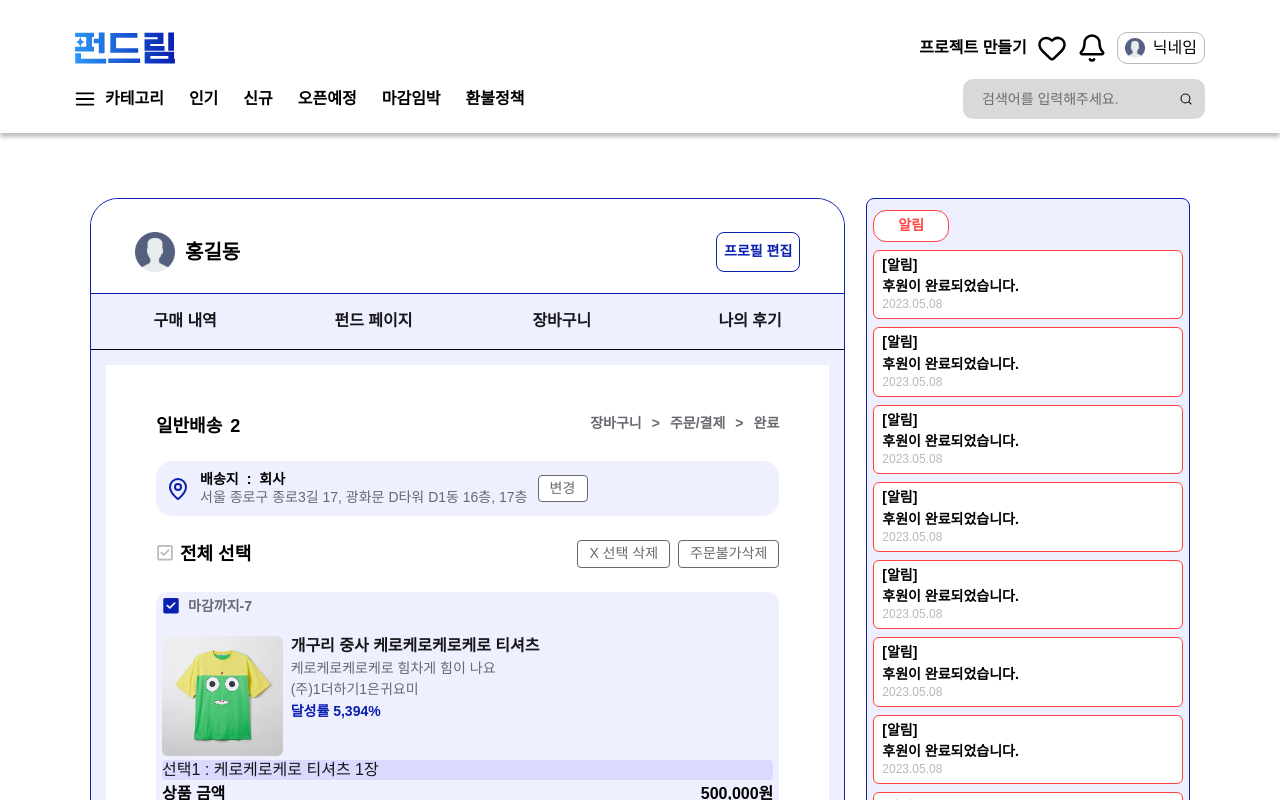
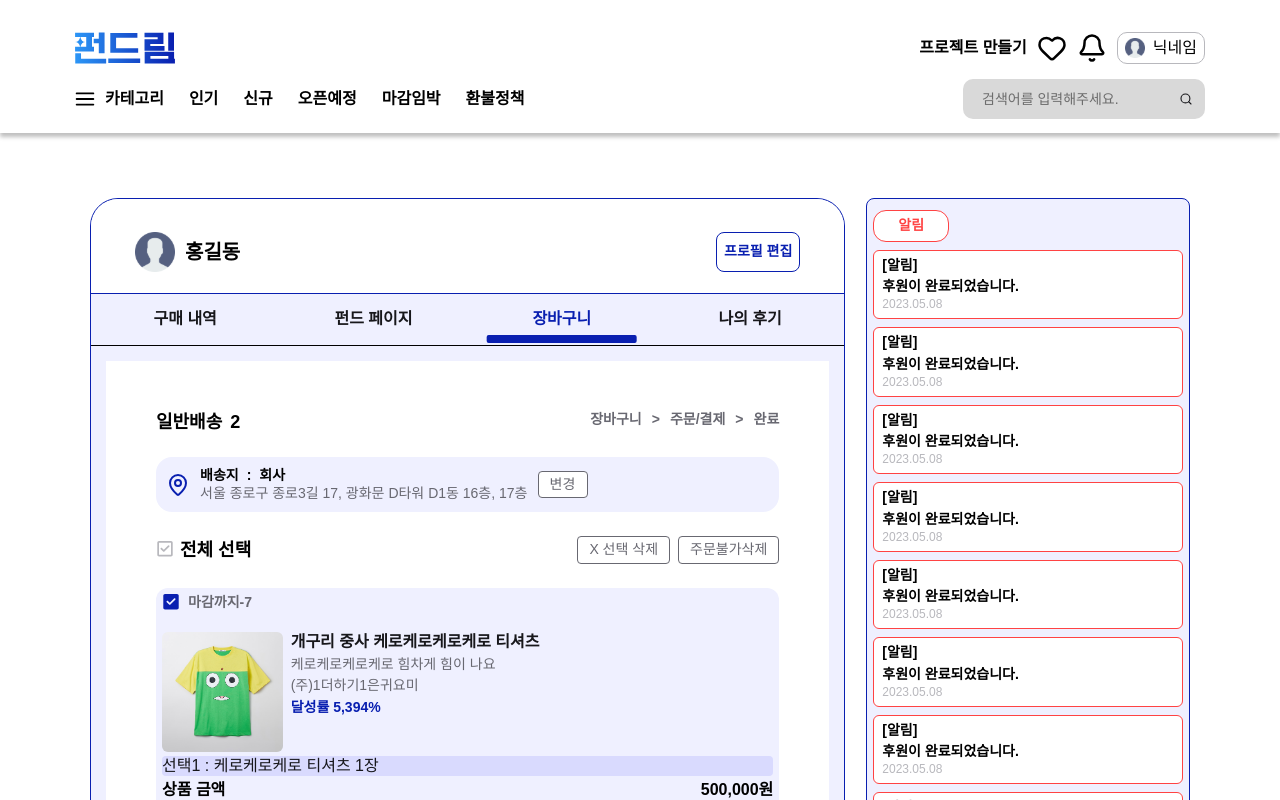
Before and after one commit to FRONTENDBOOTCAMP-13th/Final-11-Cutie, a Next.js app: page /accounts/cart in a window 1280 px wide. Shown: the top 800 px of the page. Built offline with nearby package versions, Linux system fonts and the light colour scheme.

Commit message:
✨ add account tab

```diff
--- a/src/components/tab/myPageTab.tsx
+++ b/src/components/tab/myPageTab.tsx
@@ -1,21 +1,44 @@
-// 마이페이지탭
+'use client';
+
+import { usePathname, useRouter } from 'next/navigation';
+import { useEffect, useState } from 'react';
+
 export function ProductTabs() {
+  const router = useRouter();
+  const pathname = usePathname();
+
+  const tabs = [
+    { label: '구매 내역', path: '/accounts' },
+    { label: '펀드 페이지', path: '/accounts/fund' },
+    { label: '장바구니', path: '/accounts/cart' },
+    { label: '나의 후기', path: '/accounts/myReview' },
+  ];
+
+  const [selectedPath, setSelectedPath] = useState(pathname);
+
+  useEffect(() => {
+    setSelectedPath(pathname);
+  }, [pathname]);
+
   return (
     <div className="bg-primary-50 font-pretendard w-full border-b border-primary-100">
-      <nav className="flex w-full ">
-        {['구매 내역', '펀드 페이지', '장바구니', '나의 후기'].map(tab => (
+      <nav className="flex w-full relative">
+        {tabs.map(tab => (
           <button
-            key={tab}
-            className="group flex-1 min-w-0 text-center px-0 py-[1.2vw]
-                       overflow-hidden whitespace-nowrap
-                       cursor-pointer text-[3.3vw] mobile:text-[14px] tablet:text-[16px]
-                       text-font-900 hover:text-primary-800 relative font-semibold"
+            key={tab.path}
+            onClick={() => router.push(tab.path)}
+            className={`group flex-1 min-w-0 text-center px-0 py-[1.2vw]
+              overflow-hidden whitespace-nowrap cursor-pointer
+              text-[3.3vw] mobile:text-[14px] tablet:text-[16px] semibold-14 relative
+              ${selectedPath === tab.path ? 'text-primary-800' : 'text-font-900'}`}
           >
-            <span>{tab}</span>
+            {tab.label}
+            {/* 밑줄 */}
             <span
-              className="absolute left-1/2 -translate-x-1/2 bottom-[2px] w-[80%] h-[0.6vw]
-                             bg-primary-800 opacity-0 group-hover:opacity-100 transition-opacity duration-200 rounded-[2px]"
-            ></span>
+              className={`absolute left-1/2 -translate-x-1/2 bottom-[2px] w-[80%] h-[0.6vw]
+                rounded-[2px] bg-primary-800 transition-opacity duration-200
+                ${selectedPath === tab.path ? 'opacity-100' : 'opacity-0 group-hover:opacity-100'}`}
+            />
           </button>
         ))}
       </nav>
```
